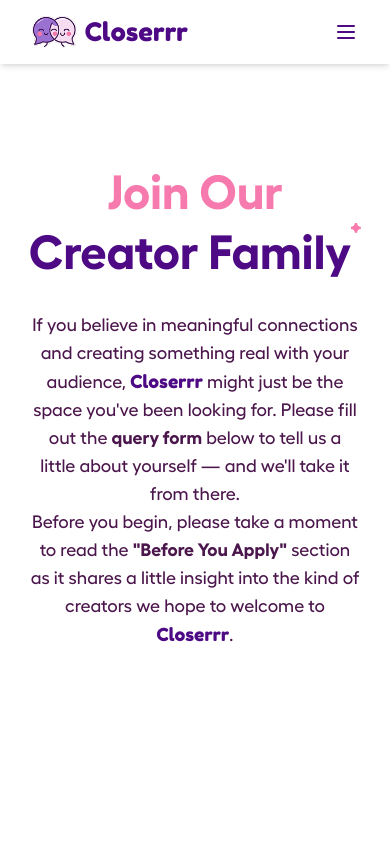
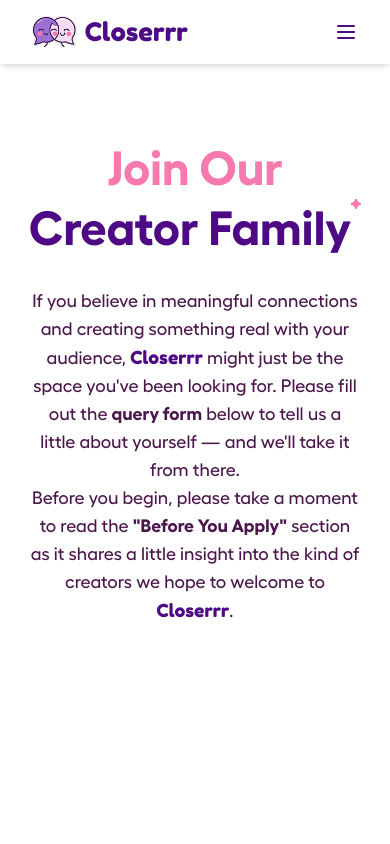
Before and after one commit to sharkbrews/Closerrr-New, a React (Vite) app: page /join-closerrr in a window 390 px wide. Shown: the top 844 px of the page. Built offline with nearby package versions, Linux system fonts and the light colour scheme; the HTML template or start-up script is replaced by a standard one.

Commit message:
Shift Creators page content slightly further up on mobile

```diff
--- a/src/pages/Creators.jsx
+++ b/src/pages/Creators.jsx
@@ -34,7 +34,7 @@
     <div className="flex-1 min-h-screen scroll-smooth hide-scrollbar">
       <div className="w-full min-h-screen flex flex-col ">
         <motion.div
-          className="w-full min-h-screen flex flex-col items-center justify-center pt-16 md:pt-24 pb-24 md:pb-0 gap-[3.3vmax]"
+          className="w-full min-h-screen flex flex-col items-center justify-center pt-16 md:pt-24 pb-36 md:pb-0 gap-[3.3vmax]"
           initial="initial"
           animate="animate"
           variants={staggerContainer}
```
